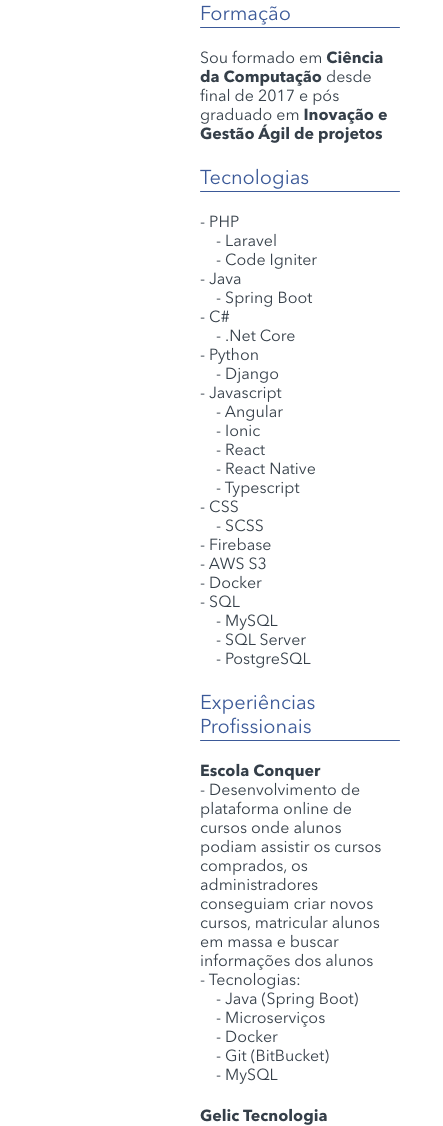
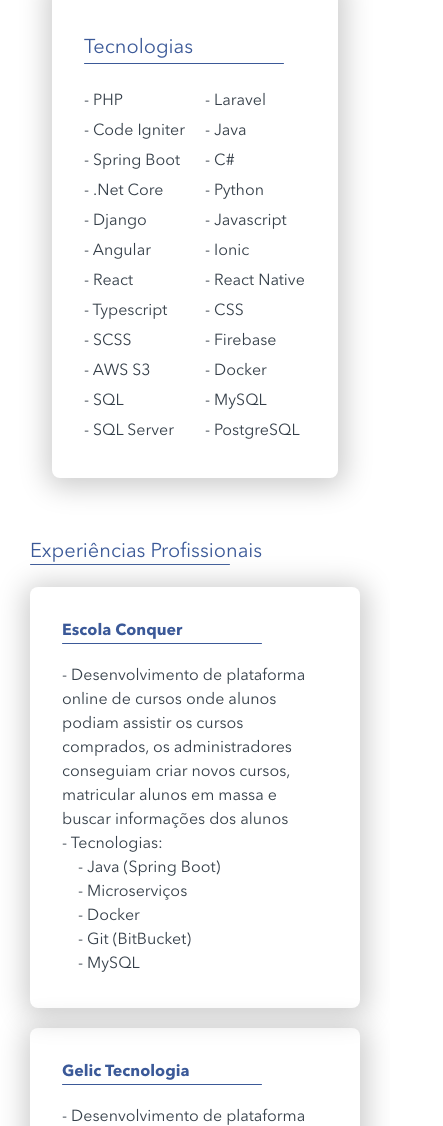
Before and after one commit to xMatheusLopes/portfolio2.0, a plain HTML site: page index.html in a window 390 px wide. Shown: the part 874-2000 px from the top of the page, 443 px wide, since content can reach past the window. Drawn offline with Linux system fonts and the light colour scheme.

Commit message:
Ajustes responsivos

```diff
--- /dev/null
+++ b/css/style-responsivo.css
@@ -0,0 +1,139 @@
+@media screen and (max-width: 599px) {
+    html {
+        background-image: url('../img/bg-mobile.png');
+        background-size: 100% 10%;
+    }
+
+    .container {
+        margin-left: 0;
+        margin-right: 0;
+    }
+
+    .container .apresentation {
+        margin-left: 30px;
+    }
+
+    .container .contact {
+        margin-left: 30px;
+    }
+
+    .container .contact .title {
+        margin-top: 0px;
+    }
+
+    .content {
+        grid-template-columns: 100%;
+        grid-template-areas:
+        "quem-sou-eu"
+        "formacao"
+        "techs"
+        "exp";
+        margin-left: 30px;
+        margin-right: 30px;
+        max-width: 100%;
+    }
+
+    .ilustracao {
+        display: none;
+    }
+
+    .content .item .tecs {
+        grid-template-columns: 1fr 1fr;
+        column-gap: 20px;
+    }
+
+    .content .card-tecs {
+        justify-self: center;
+    }
+
+    .content .item .xp {
+        grid-template-columns: 1fr;
+    }
+}
+
+@media screen and (min-width: 800px) and (max-width: 949px) {
+
+    .content .item .tecs {
+        grid-template-columns: 1fr 1fr;
+        column-gap: 20px;
+    }
+
+    .content {
+        grid-template-columns: 100%;
+        grid-template-areas:
+        "quem-sou-eu"
+        "formacao"
+        "techs"
+        "exp";
+        margin-left: 30px;
+        margin-right: 30px;
+        max-width: 100%;
+    }
+
+    .content .item .xp {
+        grid-template-columns: 1fr 1fr;
+    }
+}
+
+@media screen and (min-width: 950px) and (max-width: 1100px) {
+    html {
+        background-size: 100% 17%;
+    }
+
+    .container .apresentation {
+        margin-left: 0;
+    }
+
+    .container .apresentation {
+        margin-left: 0px;
+    }
+
+    .container .contact {
+        margin-left: 0px;
+    }
+
+    .container .contact .title {
+        margin-top: 0px;
+    }
+
+    .content {
+        margin-left: 0;
+    }
+}
+
+@media screen and (min-width: 600px) and (max-width: 799px) {
+    html {
+        background-size: 100% 17%;
+    }
+
+    .container .apresentation {
+        margin-left: 0;
+    }
+
+    .container .apresentation {
+        margin-left: 0px;
+    }
+
+    .container .contact {
+        margin-left: 0px;
+    }
+
+    .container .contact .title {
+        margin-top: 0px;
+    }
+    .content {
+        grid-template-columns: 100%;
+        grid-template-areas:
+        "quem-sou-eu"
+        "formacao"
+        "techs"
+        "exp";
+        margin-left: 30px;
+        margin-right: 30px;
+        max-width: 100%;
+    }
+
+    .content .item .xp {
+        grid-template-columns: 1fr 1fr;
+    }
+}
--- a/css/style.css
+++ b/css/style.css
@@ -2,13 +2,13 @@
     margin: 0;
     min-height: 100%;
     min-width: 100%;
-
+    line-height: 24px;
 }
 
 html {
     background-image: url('../img/bg.png');
     background-repeat: no-repeat;
-    background-size: contain;
+    background-size: 100% 22%;
 }
 
 .ff-arial {
@@ -159,13 +159,30 @@
 }
 
 .content {
-    margin-top: 140px;
-    margin-left: 140px;
+    margin-top: 16%;
+    margin-left: 180px;
+    margin-right: 180px;
     margin-bottom: 60px;
+    display: grid;
+    grid-template-areas:
+    "quem-sou-eu techs"
+    "formacao techs"
+    "exp exp";
+    justify-content: space-between;
+    gap: 40px;
 }
 
 .content .item {
     width: fit-content;
+}
+
+.content .card-tecs {
+    padding: 32px;
+    border-radius: 8px;
+    line-height: 30px;
+    background-color: #fff;
+    justify-self: end;
+    box-shadow: 1px 3px 28px 6px #ccc;
 }
 
 .content .item .title {
@@ -178,13 +195,39 @@
 }
 
 .content .item .tecs {
-    display: flex;
-    flex-direction: column;
+    display: grid;
+    grid-template-columns: 1fr 1fr 1fr 1fr;
+    column-gap: 60px;
+}
+
+.quem-sou-eu {
+    grid-area: quem-sou-eu;
+}
+
+.formacao {
+    grid-area: formacao;
+}
+
+.techs {
+    grid-area: techs;
+}
+
+.exp {
+    grid-area: exp;
 }
 
 .content .item .xp {
+    display: grid;
+    gap: 20px;
+    grid-template-columns: 1fr 1fr 1fr;
+}
+
+.content .item .xp .item {
     display: flex;
     flex-direction: column;
+    box-shadow: 1px 3px 28px 6px #ccc;
+    padding: 32px;
+    border-radius: 8px;
 }
 
 .ml-16 {
--- a/index.html
+++ b/index.html
@@ -6,6 +6,7 @@
     <title>Currículo - Matheus Henrique Lopes</title>
 
     <link rel="stylesheet" type="text/css" href="css/style.css">
+    <link rel="stylesheet" type="text/css" href="css/style-responsivo.css">
 </head>
 <body>
     <div class="container">
@@ -48,7 +49,7 @@
         </div>
 
         <div class="content">
-            <div class="item">
+            <div class="item quem-sou-eu">
                 <div class="title dark-blue ff-avenir-next">Quem sou eu?</div>
                 <div style="width: 200px;" class="hr bg-dark-blue"></div>
 
@@ -57,7 +58,7 @@
                 </div>
             </div>
 
-            <div class="item">
+            <div class="item formacao">
                 <div class="title dark-blue ff-avenir-next">Formação</div>
                 <div style="width: 200px;" class="hr bg-dark-blue"></div>
 
@@ -66,44 +67,49 @@
                 </div>
             </div>
 
-            <div class="item">
+            <div class="item techs card-tecs">
+                <div>
                     <div class="title dark-blue ff-avenir-next">Tecnologias</div>
                     <div style="width: 200px;" class="hr bg-dark-blue"></div>
+                </div>
 
                 <div class="desc tecs grey ff-avenir-next">
                     <span>- PHP</span>
-                        <span class="ml-16">- Laravel</span>
-                        <span class="ml-16">- Code Igniter</span>
+                    <span>- Laravel</span>
+                    <span>- Code Igniter</span>
                     <span>- Java</span>
-                        <span class="ml-16">- Spring Boot</span>
+                    <span>- Spring Boot</span>
                     <span>- C#</span>
-                        <span class="ml-16">- .Net Core</span>
+                    <span>- .Net Core</span>
                     <span>- Python</span>
-                        <span class="ml-16">- Django </span>
+                    <span>- Django </span>
                     <span>- Javascript</span>
-                        <span class="ml-16">- Angular</span>
-                        <span class="ml-16">- Ionic</span>
-                        <span class="ml-16">- React</span>
-                        <span class="ml-16">- React Native</span>
-                        <span class="ml-16">- Typescript</span>
+                    <span>- Angular</span>
+                    <span>- Ionic</span>
+                    <span>- React</span>
+                    <span>- React Native</span>
+                    <span>- Typescript</span>
                     <span>- CSS</span>
-                        <span class="ml-16">- SCSS</span>
+                    <span>- SCSS</span>
                     <span>- Firebase</span>
                     <span>- AWS S3</span>
                     <span>- Docker</span>
                     <span>- SQL</span>
-                        <span class="ml-16">- MySQL</span>
-                        <span class="ml-16">- SQL Server</span>
-                        <span class="ml-16">- PostgreSQL</span>
+                    <span>- MySQL</span>
+                    <span>- SQL Server</span>
+                    <span>- PostgreSQL</span>
                 </div>
             </div>
 
-            <div class="item">
+            <div class="item exp">
                 <div class="title dark-blue ff-avenir-next">Experiências Profissionais</div>
                 <div style="width: 200px;" class="hr bg-dark-blue"></div>
 
                 <div class="desc xp grey ff-avenir-next">
-                    <span class="ff-avenir-next-bold">Escola Conquer</span>
+                    <div class="item">
+                        <span class="ff-avenir-next-bold dark-blue">Escola Conquer</span>
+                        <div style="width: 200px; margin-bottom: 20px;" class="hr bg-dark-blue"></div>
+
                         <span class="ff-avenir-next">- Desenvolvimento de plataforma online de cursos onde alunos podiam assistir os cursos comprados, os administradores conseguiam criar novos cursos, matricular alunos em massa e buscar informações dos alunos</span>
                         <span class="ff-avenir-next">- Tecnologias:</span>
                             <span class="ff-avenir-next ml-16">- Java (Spring Boot)</span>
@@ -113,8 +119,10 @@
                             <span class="ff-avenir-next ml-16">- MySQL</span>
                     </div>
 
-                <div class="desc xp grey ff-avenir-next">
-                    <span class="ff-avenir-next-bold">Gelic Tecnologia</span>
+                    <div class="item">
+                        <span class="ff-avenir-next-bold dark-blue">Gelic Tecnologia</span>
+                        <div style="width: 200px; margin-bottom: 20px;" class="hr bg-dark-blue"></div>
+
                         <span class="ff-avenir-next">- Desenvolvimento de plataforma de cotações de veículos Volkswagen em que os vendedores conseguiam cotar preços dos veículos e financiamentos. Possuía um administrativo onde a equipe da Gelic geria os veículos, com valores, cores e acessórios</span>
                         <span class="ff-avenir-next">- Tecnologias:</span>
                             <span class="ff-avenir-next ml-16">- PHP (Code Igniter)</span>
@@ -124,8 +132,10 @@
                             <span class="ff-avenir-next ml-16">- PostgreSQL</span>
                     </div>
 
-                <div class="desc xp grey ff-avenir-next">
-                    <span class="ff-avenir-next-bold">Igreja Eficiente</span>
+                    <div class="item">
+                        <span class="ff-avenir-next-bold dark-blue">Igreja Eficiente</span>
+                        <div style="width: 200px; margin-bottom: 20px;" class="hr bg-dark-blue"></div>
+
                         <span class="ff-avenir-next">- Desenvolvimento e manutenção de plataforma de ajuda a pastores, onde era possível separar os fiéis em pequenos grupos e ajudar os pastores com várias lideranças</span>
                         <span class="ff-avenir-next">- Tecnologias:</span>
                             <span class="ff-avenir-next ml-16">- PHP (Code Igniter)</span>
@@ -137,8 +147,10 @@
                             <span class="ff-avenir-next ml-16">- AWS S3</span>
                     </div>
 
-                <div class="desc xp grey ff-avenir-next">
-                    <span class="ff-avenir-next-bold">ConnectPlug</span>
+                    <div class="item">
+                        <span class="ff-avenir-next-bold dark-blue">ConnectPlug</span>
+                        <div style="width: 200px; margin-bottom: 20px;" class="hr bg-dark-blue"></div>
+
                         <span class="ff-avenir-next">- Desenvolvimento e manutenção de plataforma de abertura de tickets, onde os clientes da plataforma principal podiam abrir chamados de ajuda e esse sistema passava os tickets para algum membro do suporte</span>
                         <span class="ff-avenir-next">- Tecnologias:</span>
                             <span class="ff-avenir-next ml-16">- PHP (Laravel)</span>
@@ -150,5 +162,6 @@
                 </div>
             </div>
         </div>
+    </div>
 </body>
 </html>
```
Also changed, not shown: img/bg-mobile.png (added), img/bg-mobile@2x.png (added), img/bg-mobile@3x.png (added). Lines whose indentation alone changed are shown as unchanged.
